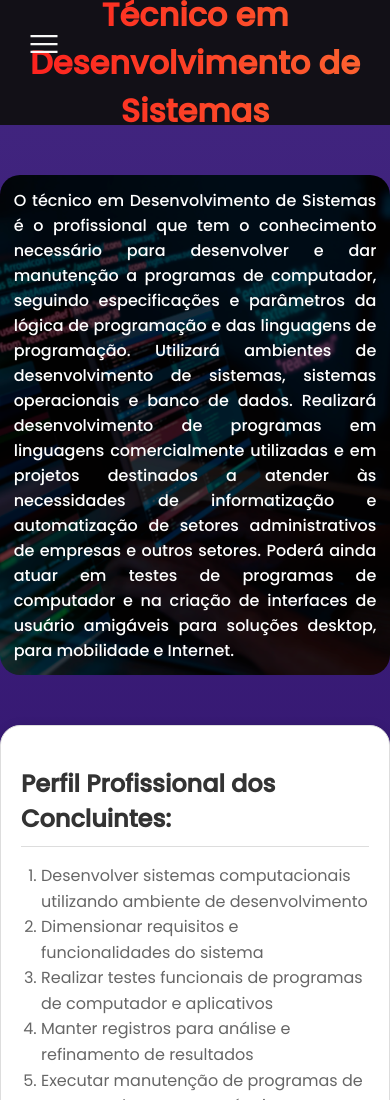
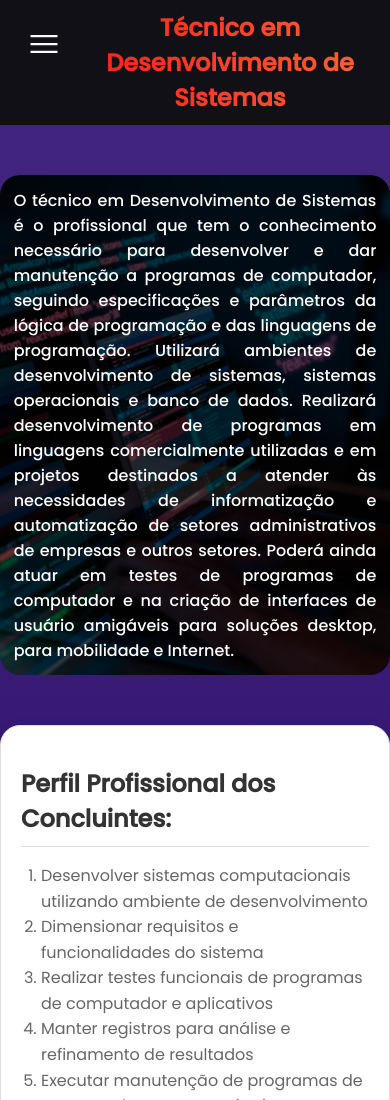
Before and after one commit to progjr3210/pagina_inicial.github.io, a plain HTML site: page index.html in a window 390 px wide. Shown: the top 1100 px of the page. Drawn offline with Linux system fonts and the light colour scheme.

Commit message:
style: Refatoração em header.css e media-queries.css
- Atualizações no estilo de cabeçalho para melhorar acessibilidade e consistência visual.
- Adição de novas media queries em media-queries.css para otimizar o layout responsivo em telas menores.

```diff
--- a/CSS/header.css
+++ b/CSS/header.css
@@ -21,6 +21,7 @@ header > h1 {
   -webkit-background-clip: text;
   -webkit-text-fill-color: transparent;
   animation: degrade 10s linear infinite alternate;
+  font-size: 2rem;
 }
 
 @keyframes degrade {
--- a/CSS/media-queries.css
+++ b/CSS/media-queries.css
@@ -1,4 +1,15 @@
+@media (width <= 850px) {
+  header h1 {
+    font-size: 1.875rem;
+    margin-left: 70px;
+  }
+
 @media (width <= 600px) {
+  header h1 {
+    font-size: 1.75rem;
+    margin-left: 70px;
+  }
+
   table {
     width: 100vh;
   }
@@ -108,6 +119,11 @@
 }
 
 @media (width <= 440px) {
+  header h1 {
+    font-size: 1.5rem;
+    margin-left: 70px;
+  }
+
   table {
     width: 100vh;
   }
```
